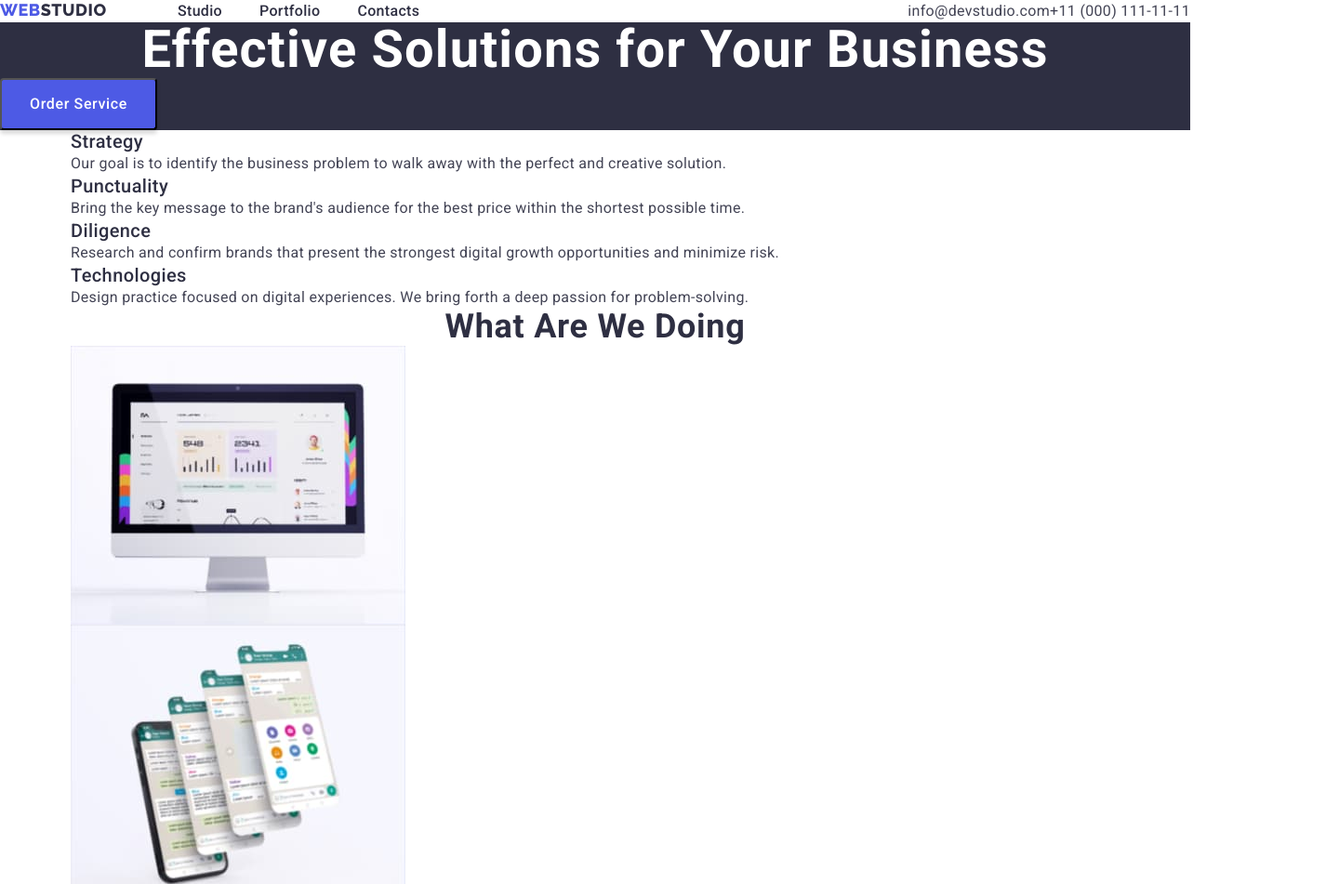
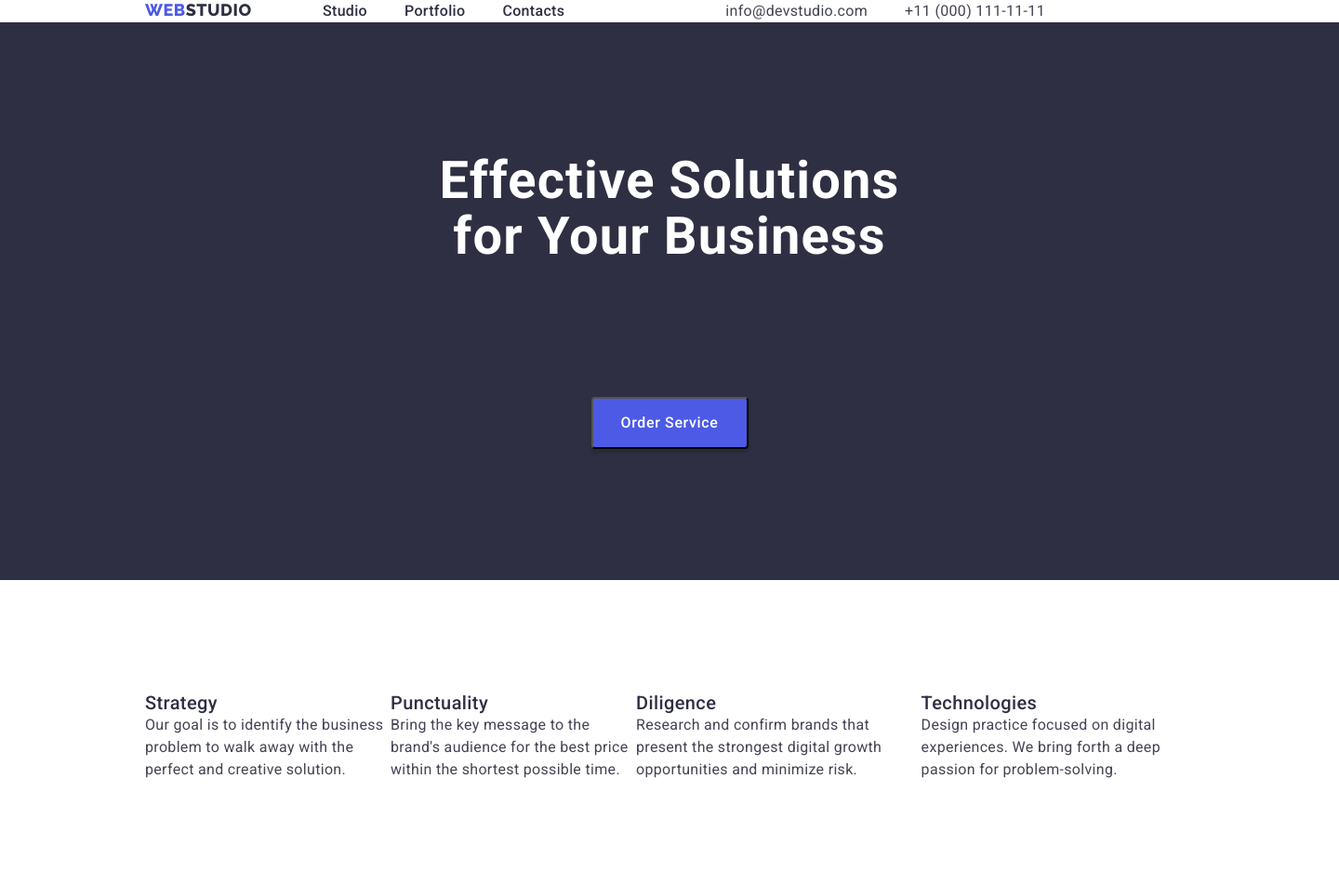
Before and after one commit to OleksiiProkoshin/goit-markup-hw-03, a plain HTML site: page index.html in a window 1280 px wide. Shown: the top 951 px of the page at 93% size, 1440 px wide, since content can reach past the window. Drawn offline with nearby package versions, Linux system fonts and the light colour scheme.

Commit message:
done 1st

```diff
--- a/css/styles.css
+++ b/css/styles.css
@@ -35,14 +35,9 @@ body {
     color: var(--Body-text-color-SLATE);
 }
 
-.hero {
-    font-weight: 700;
-    font-size: 56px;
-    letter-spacing: 0.02em;
-    line-height: 1.07;
-    text-align: center;
-    color: #FFFFFF;
-}
+
+
+
 
 .link {
     text-decoration: none;
@@ -54,8 +49,9 @@ body {
 
 .container {
     width: 1128px;
-    margin-left: auto;
-    margin-right: auto;
+    display: flex;
+    justify-content: flex-start;
+    margin: 0 156px;
 }
 
 .logo {
@@ -66,6 +62,7 @@ body {
     display: flex;
     align-items: center;
     justify-content: space-between;
+    max-width: 1440px;
 
 }
 
@@ -96,6 +93,7 @@ body {
     text-transform: uppercase;
     color: var(--Primary-Brand-color-Iris);
     margin-right: 147px;
+    margin-left: 156px;
 }
 
 .studio {
@@ -156,10 +154,36 @@ body {
     display: flex;
 }
 
+.mail {
+    margin-right: 40px;
+}
+
+.phone {
+    margin-right: 156px;
+}
+
 /* section one */
 .section-one {
-    background-color: var(--Headings-color-Navyblue)
+    background-color: var(--Headings-color-Navyblue);
+    width: 1440px;
+    height: 600px;
+    display: flex;
+    flex-direction: column;
+    justify-content: space-evenly;
+    align-items: center;
 }
+
+.hero {
+    font-weight: 700;
+    font-size: 56px;
+    letter-spacing: 0.02em;
+    line-height: 1.07;
+    text-align: center;
+    color: #FFFFFF;
+    display: flex;
+    max-width: 496px;
+}
+
 
 /* section two */
 .section-two {
@@ -173,6 +197,16 @@ body {
     letter-spacing: 0.02em;
     text-transform: capitalize;
     color: var(--Headings-color-Navyblue);
+    margin-bottom: 24px;
+}
+
+.list-wrap {
+    display: flex;
+    margin-top: 120px;
+}
+
+.list-wrap-item {
+    max-width: 264px;
 }
 
 .hdr-three {
@@ -200,6 +234,33 @@ body {
     color: var(--Headings-color-Navyblue);
 }
 
+.container-wrap {
+    display: flex;
+    margin-top: 120px;
+    flex-direction: column
+}
+
+.section-three-list {
+    display: flex;
+    gap: 24px;
+    max-width: 1440px;
+    justify-content: space-evenly;
+}
+
+/* section-four */
+.section-four {
+    display: flex;
+    margin-top: 120px;
+    flex-direction: column;
+}
+
+.section-four-list {
+    display: flex;
+    justify-content: space-evenly;
+    gap: 24px;
+    max-width: 1440px
+}
+
 /* buttons */
 .order-service-button {
     font-family: "Roboto", sans-serif;
@@ -216,6 +277,9 @@ body {
     border-radius: 4px;
     color: #FFFFFF;
     cursor: pointer;
+    display: flex;
+    justify-content: center;
+    align-items: center;
 }
 
 .button {
@@ -250,10 +314,21 @@ body {
 /* footer */
 .footer {
     background-color: var(--Headings-color-Navyblue);
+    width: 1440px;
+    height: 310px;
+    display: flex;
+    flex-direction: column;
+    justify-content: center;
+    margin-top: 120px;
 }
 
 .footer-goal {
     color: #E7E9FC;
+    max-width: 264px;
+}
+
+.footer-wraper {
+    margin-left: 156px;
 }
 
 .footer-web {
--- a/index.html
+++ b/index.html
@@ -28,9 +28,9 @@
             </nav>
             <address class="adress-list list">
                 <ul class="list contacts">
-                    <li><a class="adress link " href="mailto:info@devstudio.com">info@devstudio.com</a>
+                    <li class="mail"><a class="adress link " href="mailto:info@devstudio.com">info@devstudio.com</a>
                     </li>
-                    <li><a class="adress link " href="tel:+110001111111">+11 (000) 111-11-11</a></li>
+                    <li class="phone"><a class="adress link " href="tel:+110001111111">+11 (000) 111-11-11</a></li>
                 </ul>
             </address>
         </div>
@@ -44,20 +44,20 @@
         <section class="section-two">
             <div class="container">
                 <h2 hidden class="hdr-two">what-we-use</h2>
-                <ul class="list">
-                    <li>
+                <ul class="list list-wrap">
+                    <li class="list-wrap-item">
                         <h3 class="hdr-three">Strategy</h3>
                         <p class="description">Our goal is to identify the business
                             problem to walk away with the perfect and creative solution.</p>
                     </li>
-                    <li>
+                    <li class="list-wrap-item">
                         <h3 class="hdr-three">Punctuality</h3>
                         <p class="description">Bring the key message to the brand's audience for the best price within
                             the
                             shortest possible
                             time.
                         </p>
-                    </li>
+                    </li class="list-wrap-item">
                     <li>
                         <h3 class="hdr-three">Diligence</h3>
                         <p class="description">Research and confirm brands that present the strongest digital growth
@@ -75,18 +75,19 @@
             </div>
         </section>
         <section class="section-three">
-            <div class="container">
+            <div class="container container-wrap">
                 <h2 class="hdr-two">What are we doing</h2>
-                <ul class="list">
+                <ul class="list section-three-list">
                     <li><img src="./images/section1/img1.jpg" alt="computer-application" width="360" height="300"></li>
                     <li><img src="./images/section1/img2.jpg" alt="several-applications" width="360" height="300"></li>
                     <li><img src="./images/section1/img3.jpg" alt="phone-application" width="360" height="300"></li>
                 </ul>
             </div>
         </section>
-        <section class="section-four">
-            <h2 class="hdr-two">Our Team</h2>
-            <ul class="list">
+        <section>
+            <div class="section-four">
+                <h2 class="hdr-two section-four-list">Our Team</h2>
+                <ul class="list section-four-list">
                     <li><img src="./images/emploees/mark_guerrero.jpg" alt="mark_guerrero" width="264" height="260">
                         <h3 class="hdr-three">Mark Guerrero</h3>
                         <p class="description">Product Designer</p>
@@ -104,12 +105,15 @@
                         <p class="description">UI Designer</p>
                     </li>
                 </ul>
+            </div>
         </section>
     </main>
     <footer class="footer">
-        <a class="footer-web link" href="./index.html">web<span class="footer-studio">Studio</span></a>
+        <div class="footer-wraper"><a class="footer-web link" href="./index.html">web<span
+                    class="footer-studio">Studio</span></a>
             <p class="footer-goal">Increase the flow of customers and sales for your business with digital marketing &
                 growth solutions.</p>
+        </div>
     </footer>
 </body>
 
```
Lines whose indentation alone changed are shown as unchanged.
